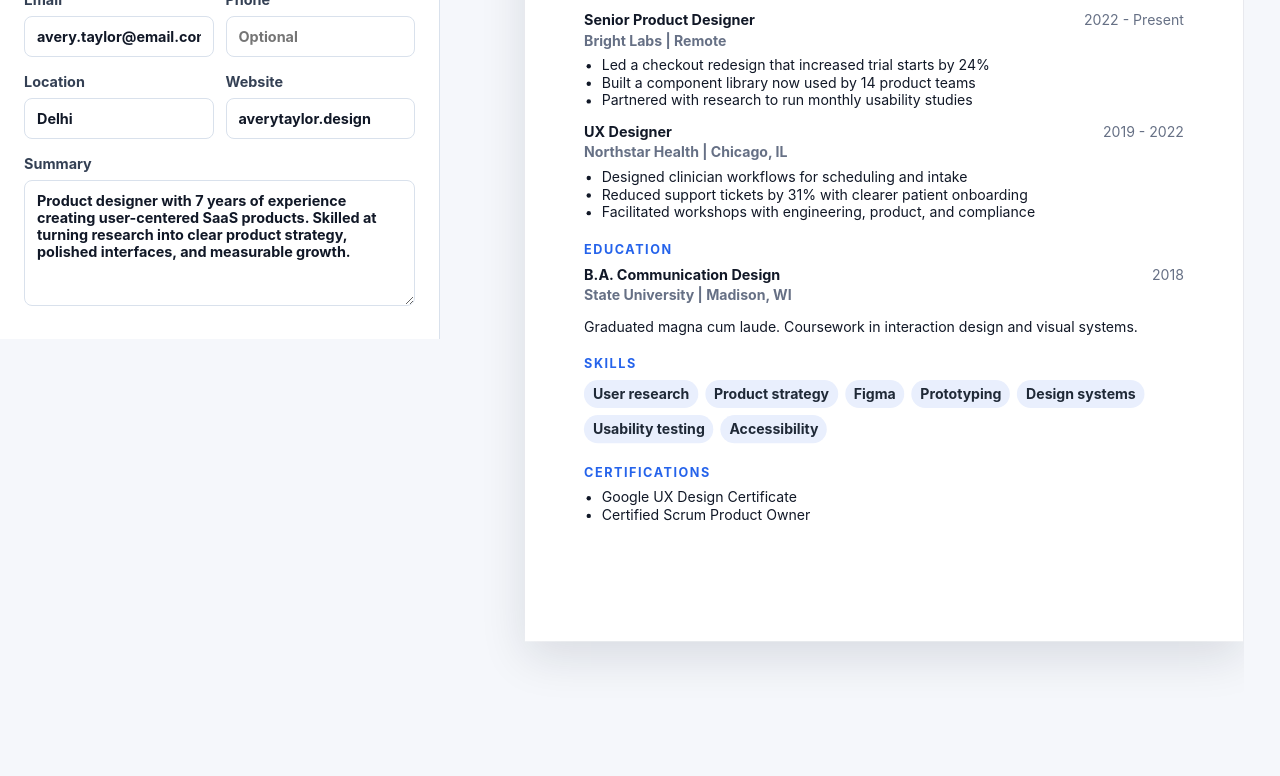
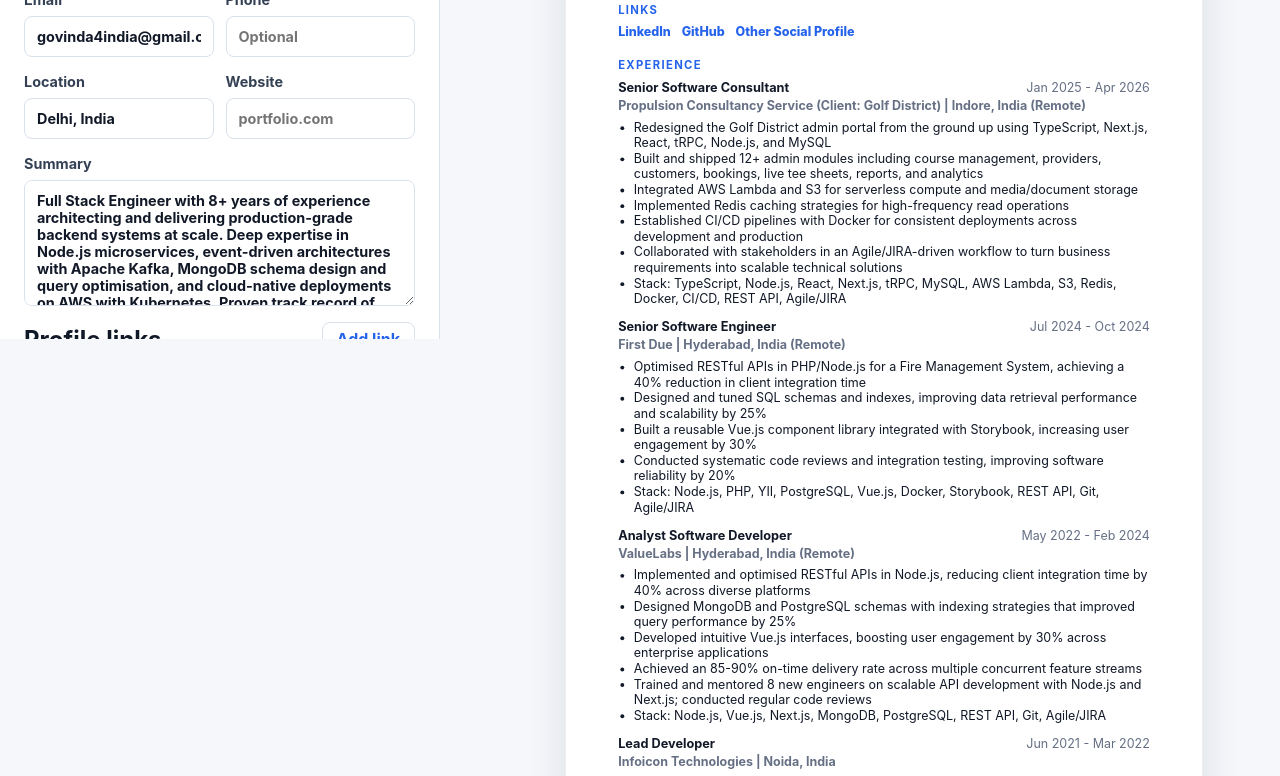
Before and after one commit to govindamandal/resume-builder, a Nuxt app: page / in a window 1280 px wide. Shown: the part 460-1236 px from the top of the page. Built offline with nearby package versions, Linux system fonts and the light colour scheme.

Commit message:
Add profile links and default resume content

```diff
--- a/app.vue
+++ b/app.vue
@@ -18,6 +18,11 @@
   details: string;
 }
 
+interface ProfileLink {
+  label: string;
+  url: string;
+}
+
 interface ResumeDraft {
   name: string;
   title: string;
@@ -31,53 +36,97 @@
   template: TemplateName;
   color: string;
   zoom: number;
+  links: ProfileLink[];
   experience: ExperienceItem[];
   education: EducationItem[];
 }
 
-const STORAGE_KEY = "resume-studio-draft";
+const STORAGE_KEY = "resume-studio-draft-v3";
 
 const sampleData: ResumeDraft = {
   name: "Govinda Mandal",
-  title: "Senior Product Designer",
-  email: "avery.taylor@email.com",
+  title: "Senior Full Stack Developer",
+  email: "govinda4india@gmail.com",
   phone: "",
-  location: "Delhi",
-  website: "averytaylor.design",
+  location: "Delhi, India",
+  website: "",
   summary:
-    "Product designer with 7 years of experience creating user-centered SaaS products. Skilled at turning research into clear product strategy, polished interfaces, and measurable growth.",
-  skills: "User research, Product strategy, Figma, Prototyping, Design systems, Usability testing, Accessibility",
-  certifications: "Google UX Design Certificate, Certified Scrum Product Owner",
+    "Full Stack Engineer with 8+ years of experience architecting and delivering production-grade backend systems at scale. Deep expertise in Node.js microservices, event-driven architectures with Apache Kafka, MongoDB schema design and query optimisation, and cloud-native deployments on AWS with Kubernetes. Proven track record of designing RESTful APIs, implementing CI/CD pipelines, and leading cross-functional engineering teams. Strong independent problem-solver with an ownership mindset.",
+  skills:
+    "Node.js, TypeScript, JavaScript, Java, PHP, Python, MongoDB, PostgreSQL, MySQL, Apache Kafka, WebSocket, REST API, AWS Lambda, EC2, S3, Lightsail, AWS CodePipeline, Kubernetes, Docker, CI/CD, NestJS, Express.js, Feathers.js, Vue.js, Nuxt.js, React, Next.js, CodeIgniter, Laravel, Git, Agile/Scrum, JIRA, GraphQL, Webpack, Storybook, Redis, tRPC, OAuth 2.0, JWT, Claude, Cursor, GitHub Copilot, Windsurf",
+  certifications:
+    "Distributed Systems Design, Event-Driven Architecture with Kafka, MongoDB Schema and Query Optimisation, Kubernetes Deployments, CI/CD Pipeline Automation, Node.js Internals and Async Workflows, Microservices Architecture, RESTful API Design and Governance, Cloud-Native Development with AWS, Root Cause Analysis and Debugging, Agile/Scrum Delivery, Technical Mentorship and Code Review",
   template: "classic",
   color: "#2563eb",
-  zoom: 88,
+  zoom: 78,
+  links: [
+    { label: "LinkedIn", url: "" },
+    { label: "GitHub", url: "" },
+    { label: "Other Social Profile", url: "" }
+  ],
   experience: [
     {
-      role: "Senior Product Designer",
-      company: "Bright Labs",
-      start: "2022",
-      end: "Present",
-      location: "Remote",
+      role: "Senior Software Consultant",
+      company: "Propulsion Consultancy Service (Client: Golf District)",
+      start: "Jan 2025",
+      end: "Apr 2026",
+      location: "Indore, India (Remote)",
       highlights:
-        "Led a checkout redesign that increased trial starts by 24%\nBuilt a component library now used by 14 product teams\nPartnered with research to run monthly usability studies"
+        "Redesigned the Golf District admin portal from the ground up using TypeScript, Next.js, React, tRPC, Node.js, and MySQL\nBuilt and shipped 12+ admin modules including course management, providers, customers, bookings, live tee sheets, reports, and analytics\nIntegrated AWS Lambda and S3 for serverless compute and media/document storage\nImplemented Redis caching strategies for high-frequency read operations\nEstablished CI/CD pipelines with Docker for consistent deployments across development and production\nCollaborated with stakeholders in an Agile/JIRA-driven workflow to turn business requirements into scalable technical solutions\nStack: TypeScript, Node.js, React, Next.js, tRPC, MySQL, AWS Lambda, S3, Redis, Docker, CI/CD, REST API, Agile/JIRA"
     },
     {
-      role: "UX Designer",
-      company: "Northstar Health",
-      start: "2019",
-      end: "2022",
-      location: "Chicago, IL",
+      role: "Senior Software Engineer",
+      company: "First Due",
+      start: "Jul 2024",
+      end: "Oct 2024",
+      location: "Hyderabad, India (Remote)",
       highlights:
-        "Designed clinician workflows for scheduling and intake\nReduced support tickets by 31% with clearer patient onboarding\nFacilitated workshops with engineering, product, and compliance"
+        "Optimised RESTful APIs in PHP/Node.js for a Fire Management System, achieving a 40% reduction in client integration time\nDesigned and tuned SQL schemas and indexes, improving data retrieval performance and scalability by 25%\nBuilt a reusable Vue.js component library integrated with Storybook, increasing user engagement by 30%\nConducted systematic code reviews and integration testing, improving software reliability by 20%\nStack: Node.js, PHP, YII, PostgreSQL, Vue.js, Docker, Storybook, REST API, Git, Agile/JIRA"
+    },
+    {
+      role: "Analyst Software Developer",
+      company: "ValueLabs",
+      start: "May 2022",
+      end: "Feb 2024",
+      location: "Hyderabad, India (Remote)",
+      highlights:
+        "Implemented and optimised RESTful APIs in Node.js, reducing client integration time by 40% across diverse platforms\nDesigned MongoDB and PostgreSQL schemas with indexing strategies that improved query performance by 25%\nDeveloped intuitive Vue.js interfaces, boosting user engagement by 30% across enterprise applications\nAchieved an 85-90% on-time delivery rate across multiple concurrent feature streams\nTrained and mentored 8 new engineers on scalable API development with Node.js and Next.js; conducted regular code reviews\nStack: Node.js, Vue.js, Next.js, MongoDB, PostgreSQL, REST API, Git, Agile/JIRA"
+    },
+    {
+      role: "Lead Developer",
+      company: "Infoicon Technologies",
+      start: "Jun 2021",
+      end: "Mar 2022",
+      location: "Noida, India",
+      highlights:
+        "Led end-to-end delivery of a MERN-based Job Manager from architecture through Kubernetes deployment, driving a 25% increase in client satisfaction\nArchitected Feathers.js microservices with PostgreSQL, exposing REST and WebSocket APIs consumed by Nuxt.js frontends\nBuilt a real-time chat application with text, audio, and video using Node.js and WebSockets, supporting 5,000+ concurrent users\nImplemented 3D geospatial mesh views using Vue.js, THREE.js, and Mapbox GL\nMentored junior engineers on JavaScript, PHP, Laravel, CodeIgniter, Vue.js, and Node.js best practices\nStack: Node.js, MongoDB, PostgreSQL, Feathers.js, Nuxt.js, Vuetify, Vue.js, THREE.js, WebSocket, Kubernetes, REST API"
+    },
+    {
+      role: "Programmer",
+      company: "Binary Semantics Limited",
+      start: "Mar 2020",
+      end: "Jun 2021",
+      location: "Gurugram, India",
+      highlights:
+        "Delivered solutions for NerdsDesk CRM, NerdsShop E-Commerce, and SupportNerds Tech Support using PHP, Laravel, and CodeIgniter\nManaged seven parallel projects across CRM, E-Commerce, and blog platforms while maintaining code quality and client SLAs\nCollaborated with QA and design teams to identify defects and improve overall system performance\nStack: PHP, Laravel, CodeIgniter, Vue.js, Node.js, MySQL, WordPress, HTML/CSS, Git"
+    },
+    {
+      role: "Software Engineer",
+      company: "Webkul Software Pvt Ltd",
+      start: "Jul 2017",
+      end: "Mar 2020",
+      location: "Noida, India",
+      highlights:
+        "Developed 15+ production extensions for Shopware 6 and OpenCart E-Commerce platforms including POS, Marketplace, QuickBooks Connector, and payment gateways\nBuilt Seller-Buyer Chat and Admin-Buyer Chat modules using Node.js, PHP, and MySQL for real-time in-platform messaging\nTrained 10+ developers on OpenCart and Shopware 6 extension development and established modular PHP best practices\nImplemented CI/CD pipelines with Docker for consistent deployments across development and staging\nStack: PHP, Symfony, Node.js, Vue.js, OpenCart, Shopware 6, MySQL, Docker, CI/CD, REST API, Git"
     }
   ],
   education: [
     {
-      degree: "B.A. Communication Design",
-      school: "State University",
-      year: "2018",
-      location: "Madison, WI",
-      details: "Graduated magna cum laude. Coursework in interaction design and visual systems."
+      degree: "B.E. in Information Technology",
+      school: "RGTU",
+      year: "Jun 2016",
+      location: "Bhopal, India",
+      details: ""
     }
   ]
 };
@@ -109,6 +158,7 @@
 const contacts = computed(() => [resume.email, resume.phone, resume.location, resume.website].filter(Boolean));
 const skills = computed(() => splitList(resume.skills));
 const certifications = computed(() => splitList(resume.certifications));
+const profileLinks = computed(() => resume.links.filter((link) => link.label || link.url));
 const previewTitle = computed(() => (resume.name ? `${resume.name}'s resume` : "Untitled resume"));
 const previewClass = computed(() => `resume-paper template-${resume.template}`);
 const accentStyle = computed(() => ({ "--accent": resume.color, "--zoom": String(resume.zoom / 100) }));
@@ -118,10 +168,10 @@
     resume.name,
     resume.title,
     resume.email,
-    resume.phone,
     resume.summary.length > 80,
     resume.experience.some((item) => item.role && item.company && item.highlights),
     resume.education.some((item) => item.degree && item.school),
+    profileLinks.value.length >= 2,
     skills.value.length >= 5,
     splitLines(resume.experience.map((item) => item.highlights).join("\n")).length >= 4
   ];
@@ -149,6 +199,12 @@
     .filter(Boolean);
 }
 
+function linkHref(url: string) {
+  if (!url) return "";
+  if (/^(https?:|mailto:|tel:)/i.test(url)) return url;
+  return `https://${url}`;
+}
+
 function assignDraft(nextDraft: ResumeDraft) {
   Object.assign(resume, cloneDraft(nextDraft));
 }
@@ -159,6 +215,10 @@
 
 function addEducation() {
   resume.education.push({ degree: "", school: "", year: "", location: "", details: "" });
+}
+
+function addLink() {
+  resume.links.push({ label: "", url: "" });
 }
 
 function clearDraft() {
@@ -173,6 +233,7 @@
     summary: "",
     skills: "",
     certifications: "",
+    links: [],
     experience: [],
     education: []
   });
@@ -312,6 +373,22 @@
               Summary
               <textarea v-model="resume.summary" name="summary" rows="6" placeholder="Write a concise professional summary..." />
             </label>
+            <div class="section-row">
+              <h2>Profile links</h2>
+              <button class="small-button" type="button" @click="addLink">Add link</button>
+            </div>
+            <div class="dynamic-list">
+              <article v-for="(link, index) in resume.links" :key="index" class="editor-card">
+                <div class="card-actions">
+                  <strong>Link</strong>
+                  <button class="icon-button" type="button" aria-label="Remove link" @click="resume.links.splice(index, 1)">x</button>
+                </div>
+                <div class="field-grid">
+                  <label>Label<input v-model="link.label" placeholder="LinkedIn" /></label>
+                  <label>URL<input v-model="link.url" placeholder="https://linkedin.com/in/..." /></label>
+                </div>
+              </article>
+            </div>
           </section>
 
           <section v-show="activeTab === 'experience'" class="form-section active">
@@ -377,14 +454,14 @@
               <span class="hint">Separate skills with commas.</span>
             </label>
             <label>
-              Certifications
+              Key competencies
               <textarea
                 v-model="resume.certifications"
                 name="certifications"
                 rows="4"
-                placeholder="Certified Scrum Product Owner, Google UX Design Certificate"
+                placeholder="Distributed systems, Kafka, MongoDB optimisation, Kubernetes"
               />
-              <span class="hint">Separate certifications with commas.</span>
+              <span class="hint">Separate competencies with commas.</span>
             </label>
             <div class="score-box">
               <strong>{{ resumeScore }}%</strong>
@@ -450,6 +527,16 @@
                 <p>{{ resume.summary }}</p>
               </section>
 
+              <section v-if="profileLinks.length" class="resume-section">
+                <h3>Links</h3>
+                <div class="profile-links">
+                  <template v-for="link in profileLinks" :key="`${link.label}-${link.url}`">
+                    <a v-if="link.url" :href="linkHref(link.url)" target="_blank" rel="noreferrer">{{ link.label || link.url }}</a>
+                    <span v-else>{{ link.label }}</span>
+                  </template>
+                </div>
+              </section>
+
               <section v-if="resume.experience.some((item) => item.role || item.company || item.highlights)" class="resume-section">
                 <h3>Experience</h3>
                 <div v-for="(item, index) in resume.experience" :key="`exp-${index}`" class="resume-item">
@@ -488,7 +575,7 @@
               </section>
 
               <section v-if="certifications.length" class="resume-section">
-                <h3>Certifications</h3>
+                <h3>Key Competencies</h3>
                 <ul>
                   <li v-for="certification in certifications" :key="certification">{{ certification }}</li>
                 </ul>
--- a/assets/css/main.css
+++ b/assets/css/main.css
@@ -452,6 +452,19 @@
   font-weight: 700;
 }
 
+.profile-links {
+  display: flex;
+  flex-wrap: wrap;
+  gap: 8px 14px;
+}
+
+.profile-links a,
+.profile-links span {
+  color: var(--accent);
+  font-weight: 800;
+  text-decoration: none;
+}
+
 .template-modern {
   padding: 0;
 }
```
